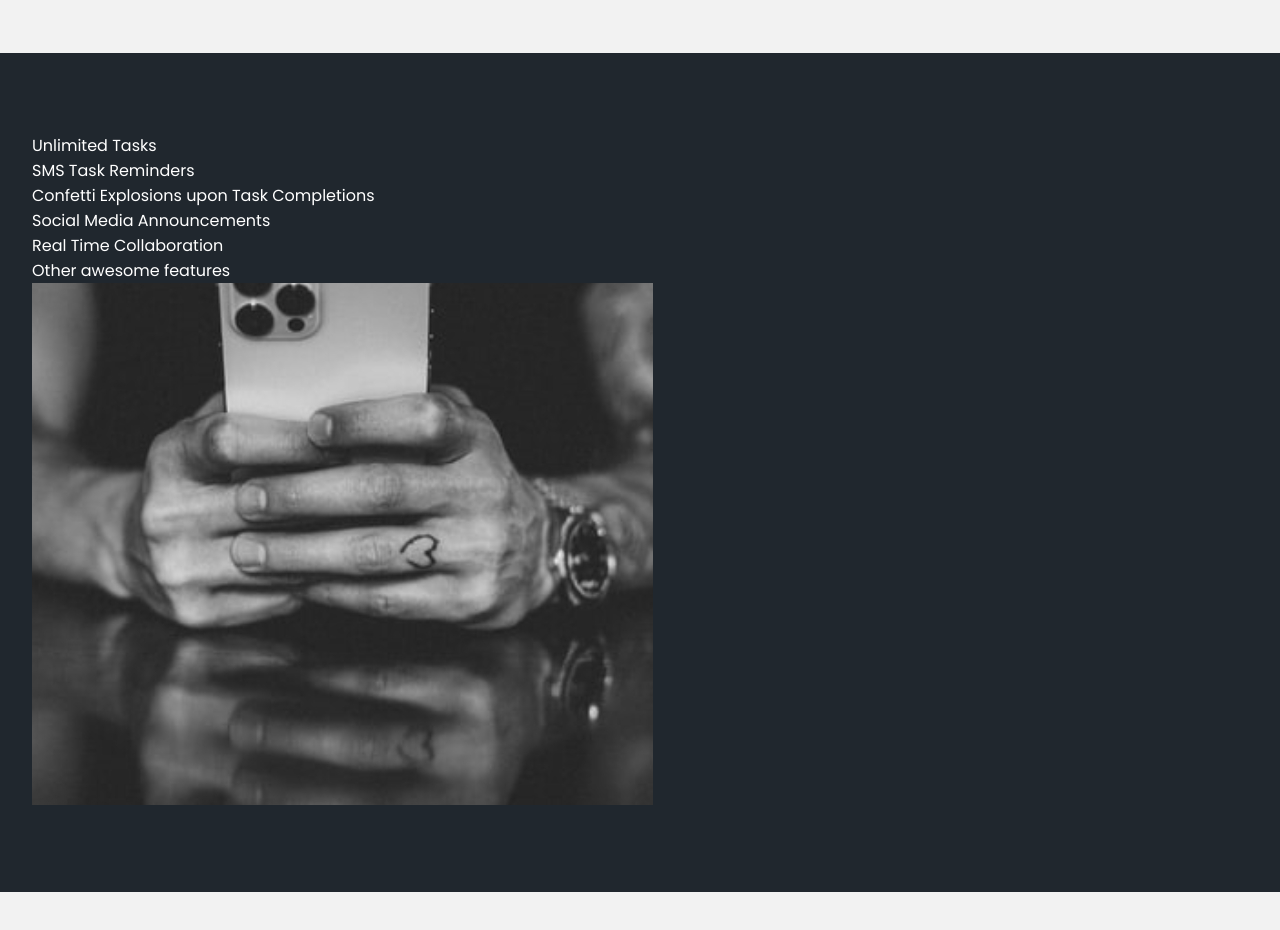
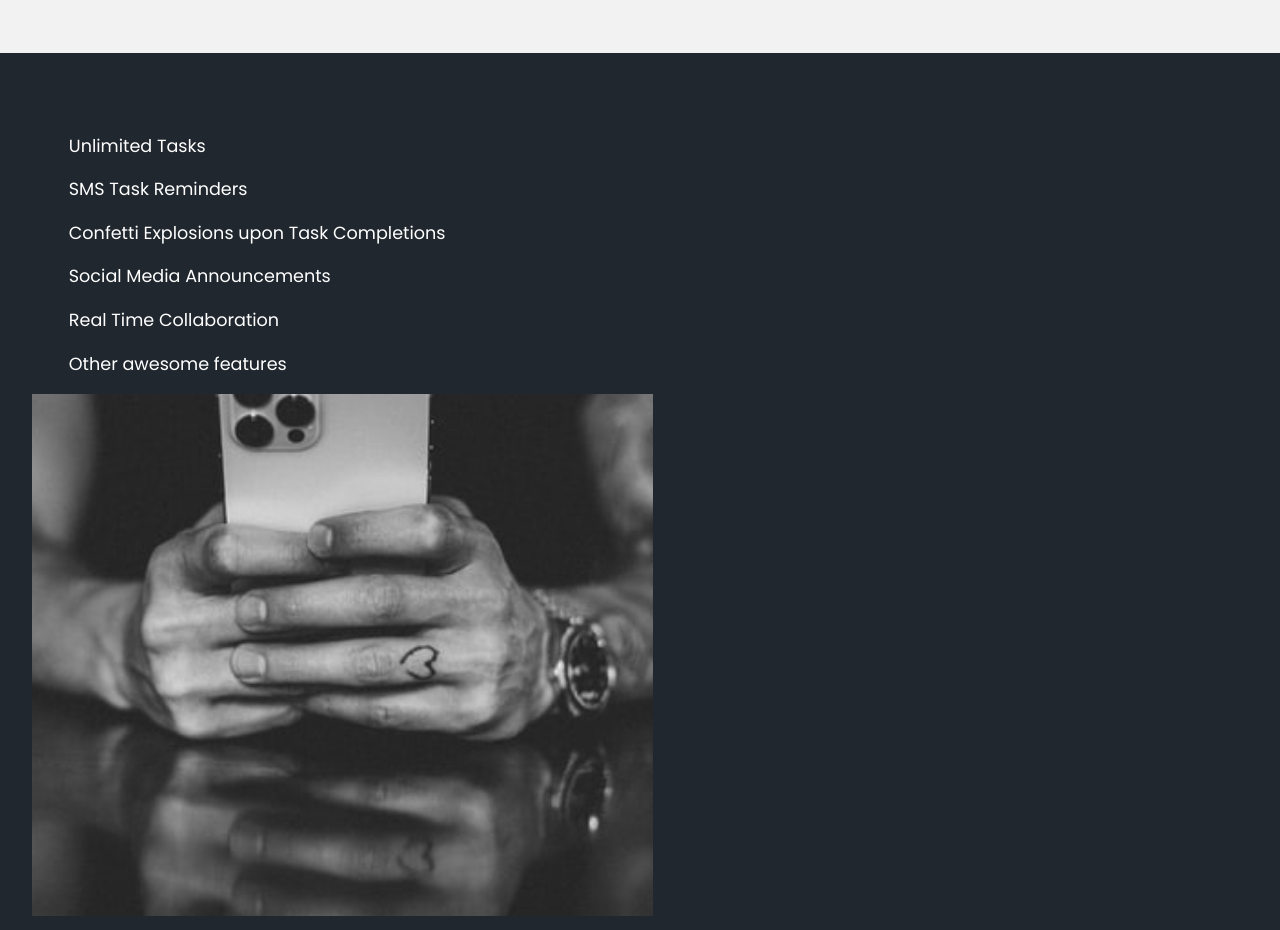
Before and after one commit to nanda-672/html-css-course, a plain HTML site: page index.html in a window 1280 px wide. Shown: the part 1300-2230 px from the top of the page. Drawn offline with Linux system fonts and the light colour scheme.

Commit message:
feat: edit styling

```diff
--- a/css/main.scss
+++ b/css/main.scss
@@ -102,3 +102,14 @@ section.features-section {
     background: #20272E;
     color: white;
 }
+
+ul.features-list {
+    margin: 0;
+    padding-left: .1em;
+
+    li {
+        font-size: 1.1em;
+        margin-bottom: 1em;
+        margin-left: 2em;
+    }
+}
```
Also changed, not shown: css/main.css, 1 other file.
